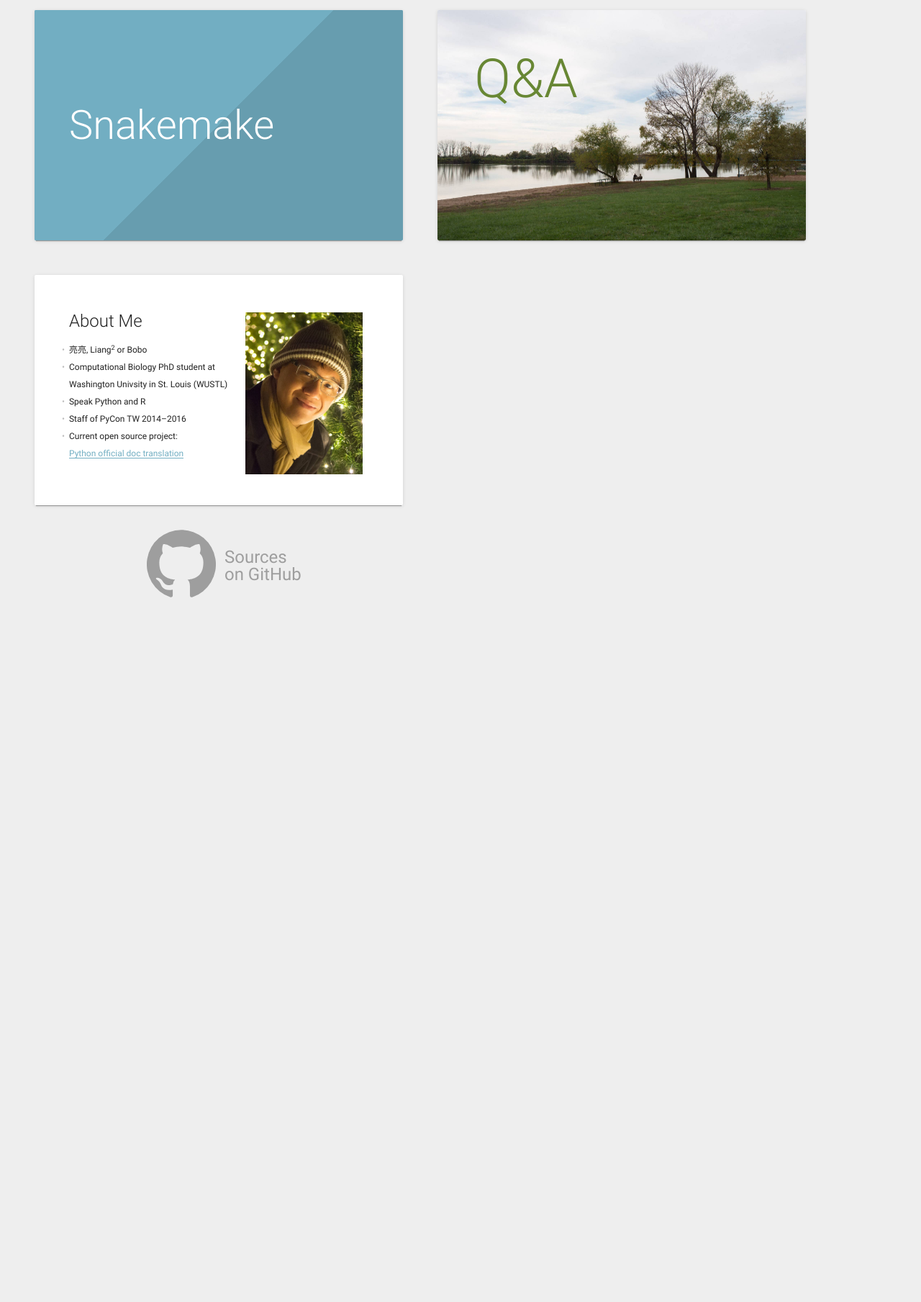
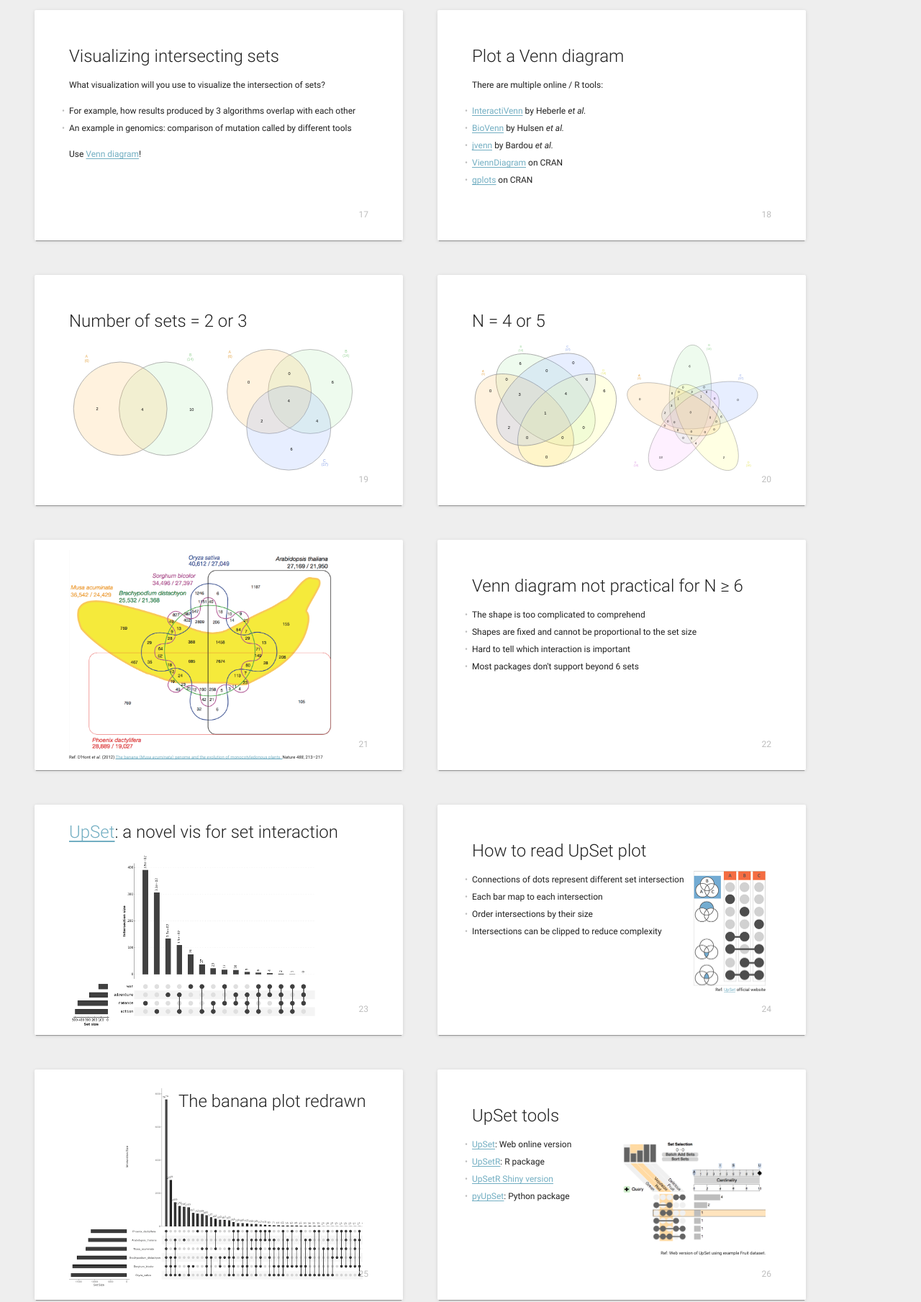
Before and after one commit to ccwang002/2016Talk-Bioconda-UpSetR-Snakemake, a website: page slides/index.html in a window 1280 px wide. Shown: the part 3171-4980 px from the top of the page at 72% size. Before the commit the page ends 4029 px from the top, so only its background shows below. Drawn offline with Linux system fonts and the light colour scheme.

Commit message:
Update slides

```diff
--- a/slides/index.html
+++ b/slides/index.html
@@ -308,7 +308,7 @@ conda config --add channels bioconda</code>
 		<pre class="language-bash">
 <code>conda install bwa bowtie       # install non-py/r tools
 conda install samtools=0.1.19  # specify tool version
-conda install r-pheatmap       # install r pkg
+conda install r-upsetr       # install r pkg
 conda install bioconductor-rsamtools  # r pkg on bioconductor</code>
 		</pre>
 		<ul>
@@ -338,26 +338,137 @@ conda install bioconductor-rsamtools  # r pkg on bioconductor</code>
 		<h2 class="shout">UpSetR</h2>
 	</section>
 
+	<section id="vis-set-intersec" class="slide">
+		<h2>Visualizing intersecting sets</h2>
+		<p>What visualization will you use to visualize the intersection of sets?</p>
+		<ul>
+			<li>For example, how results produced by 3 algorithms overlap with each other</li>
+			<li>An example in genomics: comparison of mutation called by different tools</li>
+		</ul>
+		<p class="next">Use <a href="https://en.wikipedia.org/wiki/Venn_diagram">Venn diagram</a>!</p>
+	</section>
+
+	<section id="venn-diagram" class="slide">
+		<h2>Plot a Venn diagram</h2>
+		<p>There are multiple online / R tools:</p>
+		<ul>
+			<li><a href="http://www.interactivenn.net/index.html">InteractiVenn</a> by Heberle <i>et al.</i></li>
+			<li><a href="http://www.cmbi.ru.nl/cdd/biovenn/">BioVenn</a> by Hulsen <i>et al.</i></li>
+			<li><a href="http://bioinfo.genotoul.fr/jvenn/">jvenn</a> by Bardou <i>et al.</i></li>
+			<li><a href="https://cran.r-project.org/web/packages/VennDiagram/index.html">ViennDiagram</a> on CRAN</li>
+			<li><a href="https://cran.r-project.org/web/packages/gplots/index.html">gplots</a> on CRAN</li>
+		</ul>
+	</section>
+
+	<section id="venn-2-and-3-sets" class="slide twocol">
+		<h2>Number of sets = 2 or 3</h2>
+		<div class="left">
+			<img class="fill w" src="pics/set2.svg" alt="N = 2">
+		</div>
+		<div class="right">
+			<img class="fill w" src="pics/set3.svg" alt="N = 3">
+		</div>
+	</section>
+
+	<section id="venn-4-and-5-sets" class="slide twocol">
+		<h2>N = 4 or 5</h2>
+		<div class="left">
+			<img class="fill w" src="pics/set4.svg" alt="N = 4">
+		</div>
+		<div class="right">
+			<img class="fill w" src="pics/set5.svg" alt="N = 5">
+		</div>
+	</section>
+
+	<section id="venn-6-sets" class="slide tighter">
+		<div class="citation left">
+			<img src="pics/banana.png" alt="">
+			<p>Ref: D’Hont <i>et al.</i> (2012)
+				<a href="http://www.nature.com/nature/journal/v488/n7410/full/nature11241.html">
+					The banana (<i>Musa acuminata</i>) genome and the evolution of monocotyledonous plants.
+				</a> Nature <i>488</i>, 213–217
+			</p>
+		</div>
+		<style>
+			#venn-6-sets .citation > img {
+				width: 90%;
+				margin-top: -1em;
+			}
+		</style>
+	</section>
+
+	<section id="venn-not-practical" class="slide">
+		<h2>Venn diagram not practical for N ≥ 6</h2>
+		<ul>
+			<li>The shape is too complicated to comprehend</li>
+			<li>Shapes are fixed and cannot be proportional to the set size</li>
+			<li>Hard to tell which interaction is important</li>
+			<li>Most packages don't support beyond 6 sets</li>
+		</ul>
+	</section>
+
+	<section id="upset" class="slide tighter">
+		<h2><a href="http://www.caleydo.org/tools/upset/">UpSet</a>: a novel vis for set interaction</h2>
+		<img src="pics/upsetr.png" alt="">
+
+		<style>
+			#upset > img {
+				width: 85%;
+			}
+		</style>
+	</section>
+
+	<section id="how-to-read-upset" class="slide twocol l75">
+		<h2>How to read UpSet plot</h2>
+		<div class="left">
+			<ul>
+				<li>Connections of dots represent different set intersection</li>
+				<li>Each bar map to each intersection</li>
+				<li>Order intersections by their size</li>
+				<li>Intersections can be clipped to reduce complexity</li>
+			</ul>
+		</div>
+		<div class="right">
+			<div class="citation">
+				<img src="pics/upset_matrix.png" alt="">
+				<p>Ref: <a href="http://www.caleydo.org/tools/upset/">UpSet</a> official website</p>
+			</div>
+		</div>
+	</section>
+
+	<section id="banana-upsetr-redraw" class="slide tighter">
+		<img class="fill w" src="pics/upsetr-banana_clipped.png" alt="">
+		<h2>The banana plot redrawn</h2>
+		<style>
+			#banana-upsetr-redraw h2 {
+				position: absolute;
+				top: 10%;
+				right: 10%;
+			}
+		</style>
+	</section>
+
+	<section id="upset-tools" class="slide twocol">
+		<h2>UpSet tools</h2>
+		<div class="left">
+			<ul>
+				<li><a href="http://vcg.github.io/upset/">UpSet</a>: Web online version</li>
+				<li><a href="https://github.com/hms-dbmi/UpSetR">UpSetR</a>: R package</li>
+				<li><a href="https://gehlenborglab.shinyapps.io/upsetr/">UpSetR Shiny version</a></li>
+				<li><a href="https://github.com/ImSoErgodic/py-upset">pyUpSet</a>: Python package</li>
+			</ul>
+		</div>
+		<div class="right">
+			<div class="citation">
+				<img class="fill w" src="pics/upset_web.png" alt="">
+				<p>Ref: Web version of UpSet using example Fruit dataset.</p>
+			</div>
+		</div>
+	</section>
+
 	<!-- Section: Snakemake -->
 	<section class="slide">
 		<h2 class="shout">Snakemake</h2>
-	</section>
-
-	<!-- End Slide -->
-	<section id='end' class='slide no-number'>
-		<h2>Q&A</h2>
-		<img src="pics/end.jpg" class="cover w" alt="">
-		<style>
-			#end h2 {
-				position: absolute;
-				left: 10%;
-				top: 18%;
-				color: rgb(104, 135, 52);
-				text-align: right;
-				text-shadow: none;
-				font-size: 150px;
-			}
-		</style>
 	</section>
 
 	<!-- Section: About me -->
@@ -376,6 +487,23 @@ conda install bioconductor-rsamtools  # r pkg on bioconductor</code>
 		<div class="right">
 			<img class="fill w" src="pics/me.jpg" alt="">
 		</div>
+	</section>
+
+	<!-- End Slide -->
+	<section id='end' class='slide no-number'>
+		<h2>Q&A</h2>
+		<img src="pics/end.jpg" class="cover w" alt="">
+		<style>
+			#end h2 {
+				position: absolute;
+				left: 10%;
+				top: 18%;
+				color: rgb(104, 135, 52);
+				text-align: right;
+				text-shadow: none;
+				font-size: 150px;
+			}
+		</style>
 	</section>
 
 	<!-- END OF SLIDE CONTENT -->
```
Also changed, not shown: slides/pics/banana.png (added), slides/pics/set2.svg (added), slides/pics/set3.svg (added), slides/pics/set4.svg (added), slides/pics/set5.svg (added), slides/pics/set6.svg (added), slides/pics/upset_matrix.png (added), slides/pics/upset_web.png (added), slides/pics/upsetr-banana_clipped.png (added), slides/pics/upsetr.png (added).
